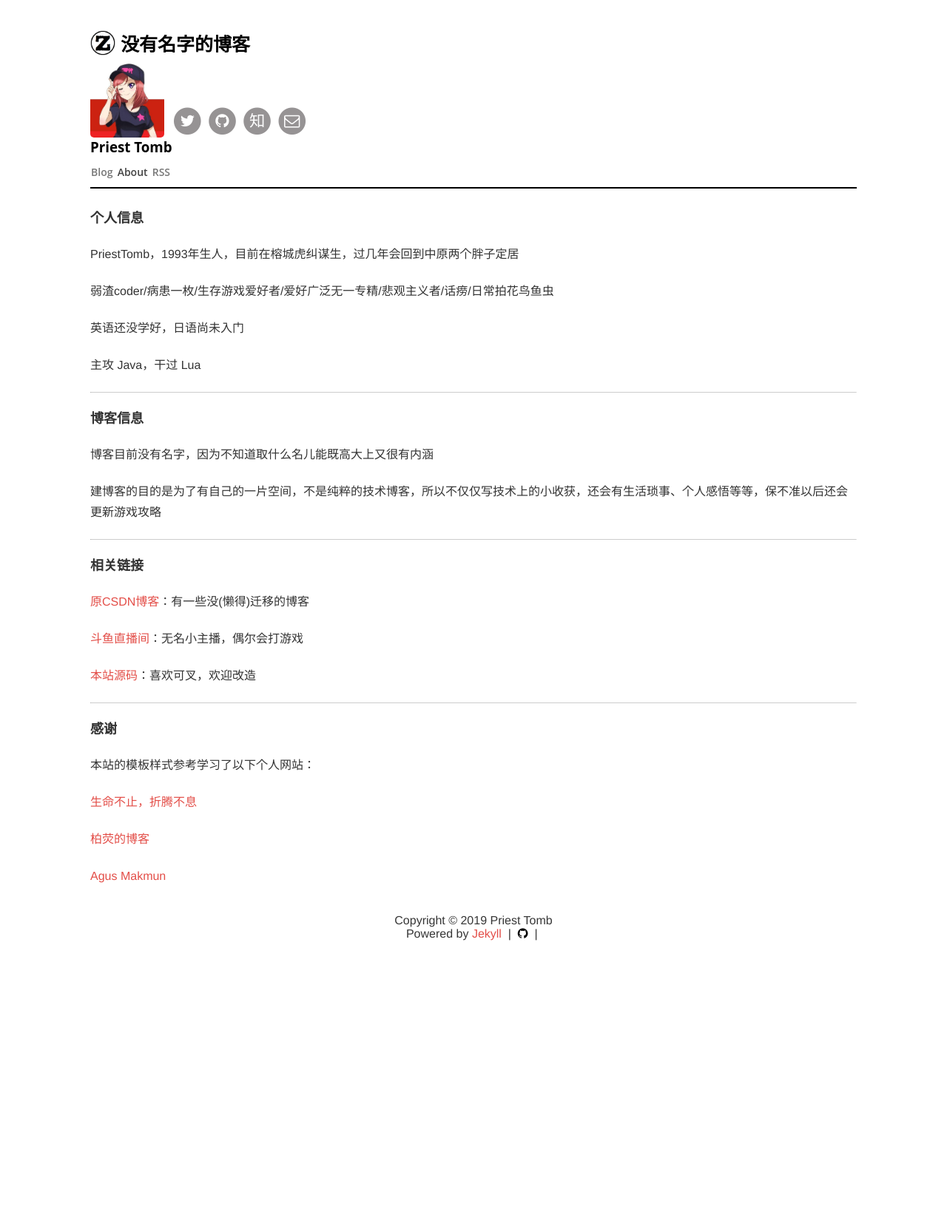
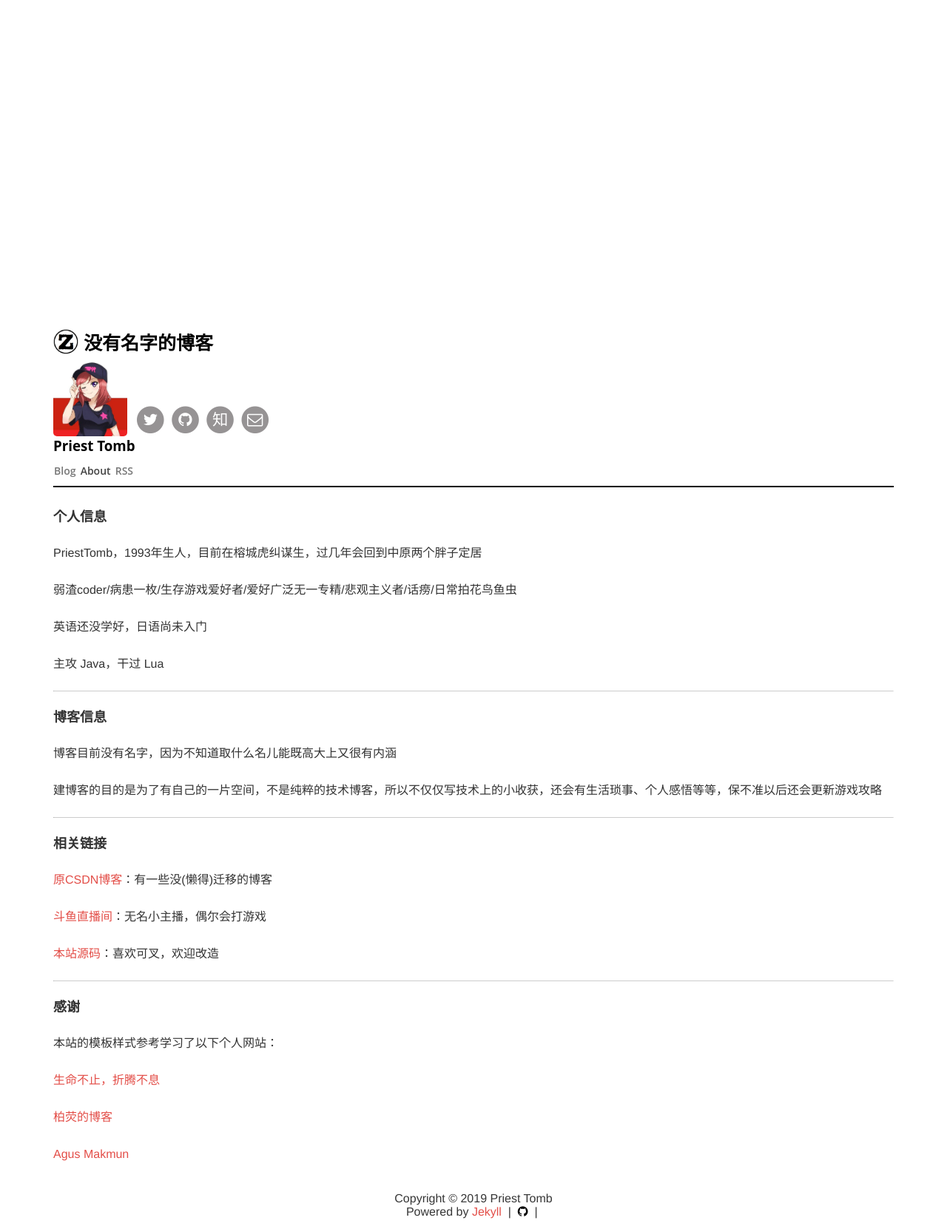
Before and after one commit to PriestTomb/PriestTomb.github.io, a Jekyll site: the page built from about.md, in a window 1280 px wide. Shown: the whole page at 74% size. Built offline with Jekyll 4.4.1, drawn with Linux system fonts in a browser that asks for light colours; nearby versions of some CDN libraries; comment, search, counter and statistics services are not loaded; before the commit the page ends 1282 px from its top, so only the background shows below that.

Commit message:
样式调整
广告大小固定，测试是否依旧展示在顶部

```diff
--- a/_includes/left.html
+++ b/_includes/left.html
@@ -1,6 +1,6 @@
 <div class="left">
 	<div class="avatar">
-	    <img class="profile-avatar" src="{{ site.author_avatar }}" height="190px" width="190px" />
+	    <img class="profile-avatar" src="{{ site.author_avatar }}" height="240px" width="240px" />
 			<h2 class="author-name">{{ site.author }}</h2>
 	</div>
 	<br/>
--- a/_layouts/default.html
+++ b/_layouts/default.html
@@ -5,12 +5,12 @@
     <script async src="https://pagead2.googlesyndication.com/pagead/js/adsbygoogle.js"></script>
     <!-- left-ad-1 -->
     <ins class="adsbygoogle"
-    style="display:block"
-    data-ad-client="ca-pub-6860945771889779"
-    data-ad-slot="8975707866"
-    data-ad-format="auto"
-    data-full-width-responsive="true"></ins>
-    <script> (adsbygoogle = window.adsbygoogle || []).push({}); </script>
+         style="display:inline-block;width:250px;height:400px"
+         data-ad-client="ca-pub-6860945771889779"
+         data-ad-slot="8975707866"></ins>
+    <script>
+         (adsbygoogle = window.adsbygoogle || []).push({});
+    </script>
 
     <div class="wrapper">
       {% include header.html %}
--- a/css/monster.scss
+++ b/css/monster.scss
@@ -81,9 +81,9 @@
 
 /** layout */
 .wrapper {
-    max-width: 1100px;
+    max-width: 1200px;
     margin: 0 auto;
-    padding: 0px 0px 0px 150px;
+    padding: 0px 0px 0px 200px;
 }
 
 .header {
@@ -219,8 +219,8 @@
 
 /** menu **/
 .menu {
-    width: 12em;
-    margin-left: -15em;
+    width: 15em;
+    margin-left: -18em;
     text-transform: uppercase;
     font-family: "Electrolize",sans-serif;
 
@@ -240,8 +240,8 @@
 
 /** avatar **/
 .avatar {
-    width: 12em;
-    margin-left: -15em;
+    width: 15em;
+    margin-left: -18em;
     font-family: "Electrolize",sans-serif;
     text-align: center;
     display: block;
@@ -253,8 +253,8 @@
 
 /* Social Icons */
 .social{
-    width: 12em;
-    margin-left: -15em;
+    width: 15em;
+    margin-left: -18em;
     display: block;
     text-align: center;
 }
@@ -270,8 +270,8 @@
 
 /* search */
 .left-search {
-  width: 12em;
-  margin-left: -15em;
+  width: 15em;
+  margin-left: -18em;
   display: block;
   text-align: center;
 }
@@ -286,7 +286,7 @@
   border: 2px solid #363636;
   border-radius: 5px;
   height: 30px;
-  width: 195px;
+  width: 15em;
   padding-left: 20px;
 }
 
```
